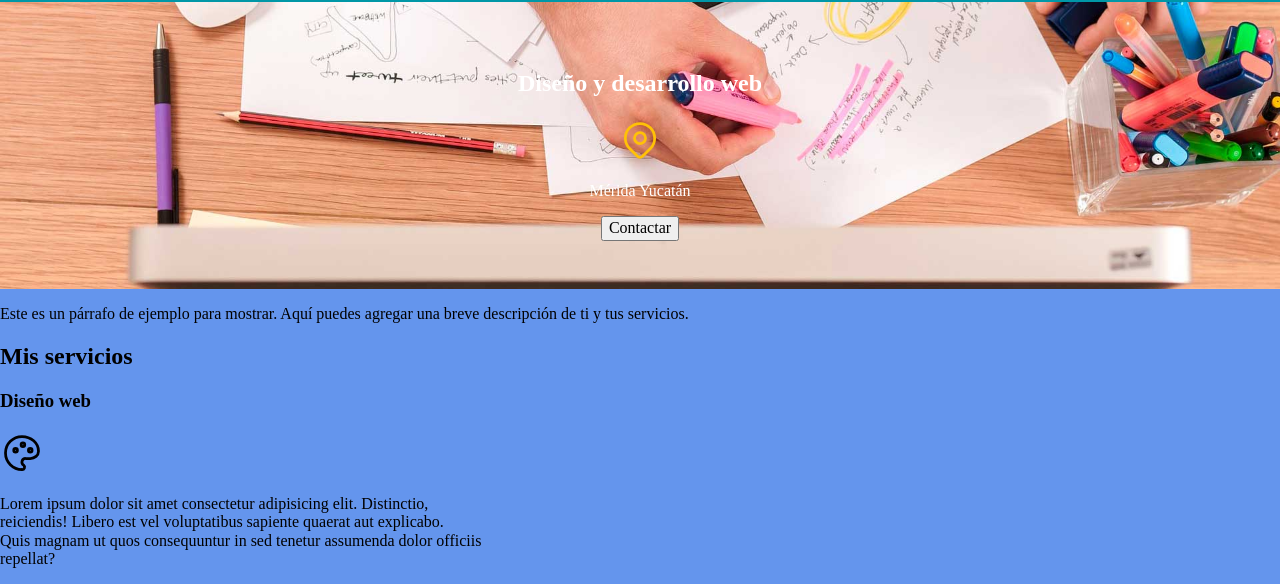
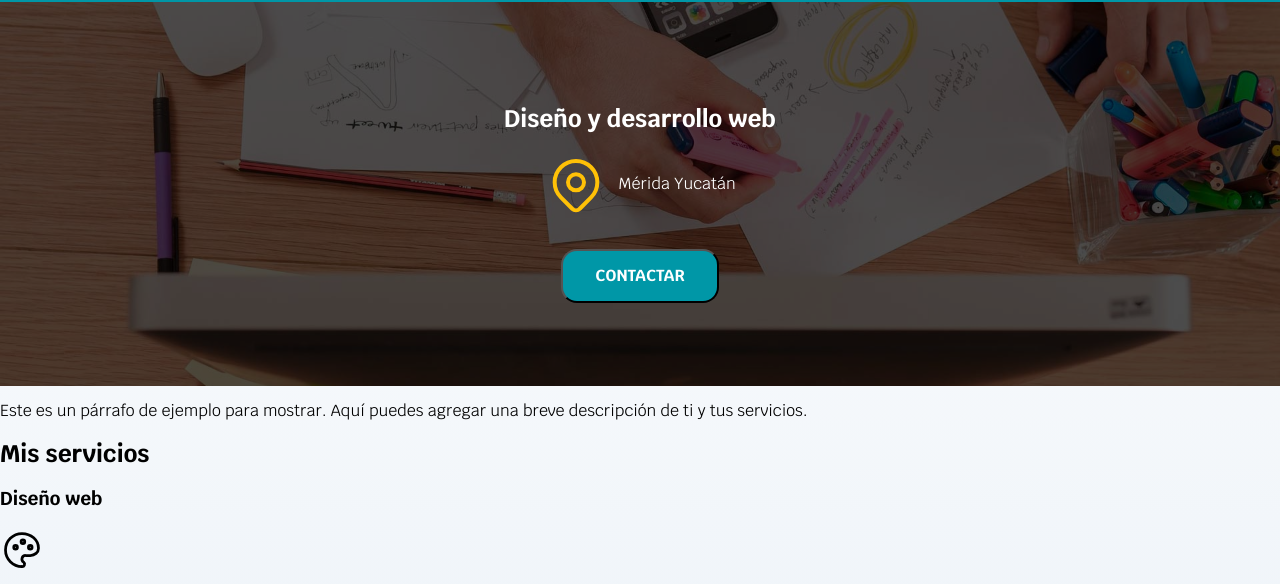
Before and after one commit to B4sal/DeveloperPage, a plain HTML site: page index.html in a window 1280 px wide. Shown: the part 139-723 px from the top of the page. Drawn offline with Linux system fonts and the light colour scheme.

Commit message:
added backgroud gradient color added styles for the contact button added style por the map

```diff
--- a/css/styles.css
+++ b/css/styles.css
@@ -13,7 +13,23 @@
 
 /* Estilo por defecto para móviles pequeños */
 body {
-    background-color: bisque;
+    background-image: linear-gradient(to top, var(--grisclaro) 0%, var(--blanco) 100%);
+    font-size: 16px;
+    font-family: krub, sans-serif;
+}
+
+.h1 {
+    font-size: 3.8rem;
+}
+.h2 {
+    font-size: 2.8em;
+}
+.h3 {
+    font-size: 1.3em;
+}
+
+.h1, .h2, .h3 {
+    text-align: center;
 }
 
 /* 480px para móviles */
@@ -77,11 +93,54 @@ body {
 }
 
 .hero {
-    background-image: url('../img/hero.jpg'); /* Importamos nuestra imagen como fondo el .. es para regresar un nivel del directorio */
+    background-image: url('../img/hero.jpg'); /* Imagen de fondo */
     background-size: cover; /* Asegura que la imagen cubra todo el contenedor */
     background-position: center; /* Centra la imagen */
     background-repeat: no-repeat; /* Evita que la imagen se repita */
     color: #fff; /* Ajusta el color del texto para mejor visibilidad */
-    padding: 3rem 0; /* Agrega espacio alrededor del contenido */
+    padding: 12rem 0; /* Espacio alrededor del contenido */
     text-align: center; /* Centra el texto dentro de la sección */
+    position: relative; /* Permite el posicionamiento absoluto de los elementos hijos */
 }
+
+.contenido-hero {
+    position: absolute; /* Posiciona el cuadro en relación al padre .hero */
+    background-color: rgba(0, 0, 0, 0.7); /* Fondo rojo con transparencia */
+    top: 0; /* Inicia en la parte superior */
+    left: 0; /* Inicia desde la izquierda */
+    width: 100%; /* Ocupa todo el ancho del contenedor */
+    height: 100%; /* Ocupa toda la altura del contenedor */
+    display: flex; /* Usa flexbox para centrar el contenido */
+    flex-direction: column; /* Coloca el contenido en columna */
+    justify-content: center; /* Centra verticalmente */
+    align-items: center; /* Centra horizontalmente */
+    z-index: 10; /* Asegura que esté por encima de otros elementos */
+}
+
+.noc{
+    color: aqua;
+    font-size: small;
+}
+
+.btn1 {
+    background-color: var(--secundario);
+    color: var(--blanco);
+    padding: 1rem 2rem;
+    text-decoration: none;
+    text-transform: uppercase;
+    margin-top: 2rem;
+    display: inline-block;
+    border-radius: 1rem;
+    font-weight: bolder;
+}
+
+.mapa {
+    display: flex; /* Configura Flexbox para alinear elementos en fila */
+    align-items: center; /* Centra el contenido verticalmente */
+    gap: 10px; /* Ajusta el espacio entre el icono y el texto */
+}
+
+.mapa svg {
+    width: 4rem;
+    height: 4rem;
+}
--- a/index.html
+++ b/index.html
@@ -41,9 +41,10 @@
 
     <main>
       <section class="hero">
+        <div class="contenido-hero">
           <h2>Diseño y desarrollo web</h2>
 
-        <div class="conteindo-hero">
+          <div class="mapa">
             <svg
               xmlns="http://www.w3.org/2000/svg"
               class="icon icon-tabler icon-tabler-map-pin"
@@ -64,8 +65,9 @@
             </svg>
             <p>Mérida Yucatán</p>
           </div>
+          <button class="btn1" onclick="Contacto()">Contactar</button>
 
-        <button class="contactar" onclick="Contacto()">Contactar</button>
+        </div>
       </section>
 
       <div class="container">
```
Lines whose indentation alone changed are shown as unchanged.
